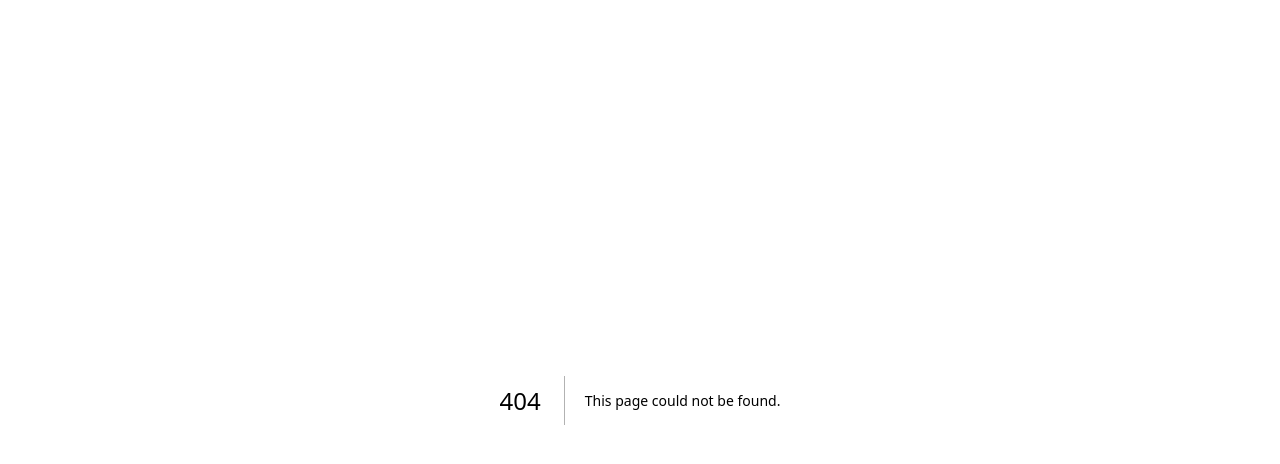
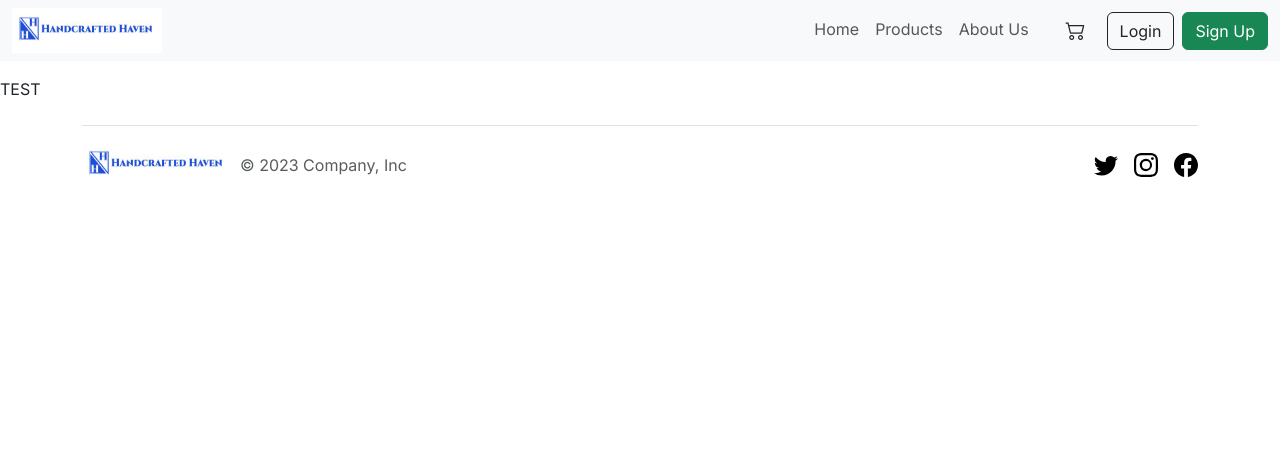
Before and after one commit to sosaemilio/crafters-project, a Next.js app: page /admin in a window 1280 px wide. Before the commit this address had no page. Shown: the top 464 px of the page. Built offline with nearby package versions, Linux system fonts and the light colour scheme.

Commit message:
Add admin structure

```diff
--- /dev/null
+++ b/src/app/admin/layout.tsx
@@ -0,0 +1,25 @@
+import type { Metadata } from "next";
+import { Inter } from "next/font/google";
+import "@/app/globals.css";
+const inter = Inter({ subsets: ["latin"] });
+import Footer from "@/components/footer/footer";
+import NavBar from "@/components/navbar/navbar";
+
+export const metadata: Metadata = {
+	title: "Crafter Heaven",
+	description: "Admin Dashboard",
+};
+
+export default function RootLayout({ children }: { children: React.ReactNode} ) {
+	return (
+		<html lang="en">
+			<body className={inter.className}>
+                <NavBar/>
+                <main>
+                    {children}
+                </main>
+                <Footer/>
+            </body>
+		</html>
+	);
+}
--- /dev/null
+++ b/src/app/admin/page.tsx
@@ -0,0 +1,7 @@
+export default function Page() {
+	return (
+		<>
+            <p>TEST</p>
+		</>
+	);
+}
```
Also changed, not shown: src/app/admin/products/create/page.tsx (added), src/app/admin/products/error.tsx (added), src/app/admin/products/page.tsx (added).
